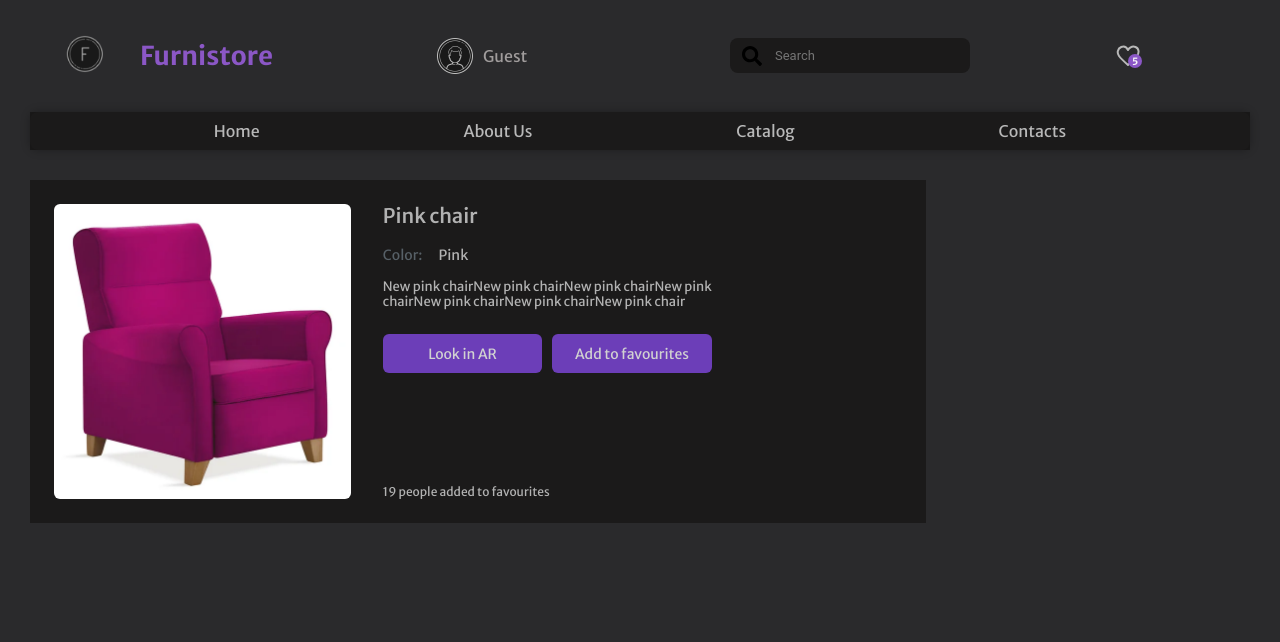
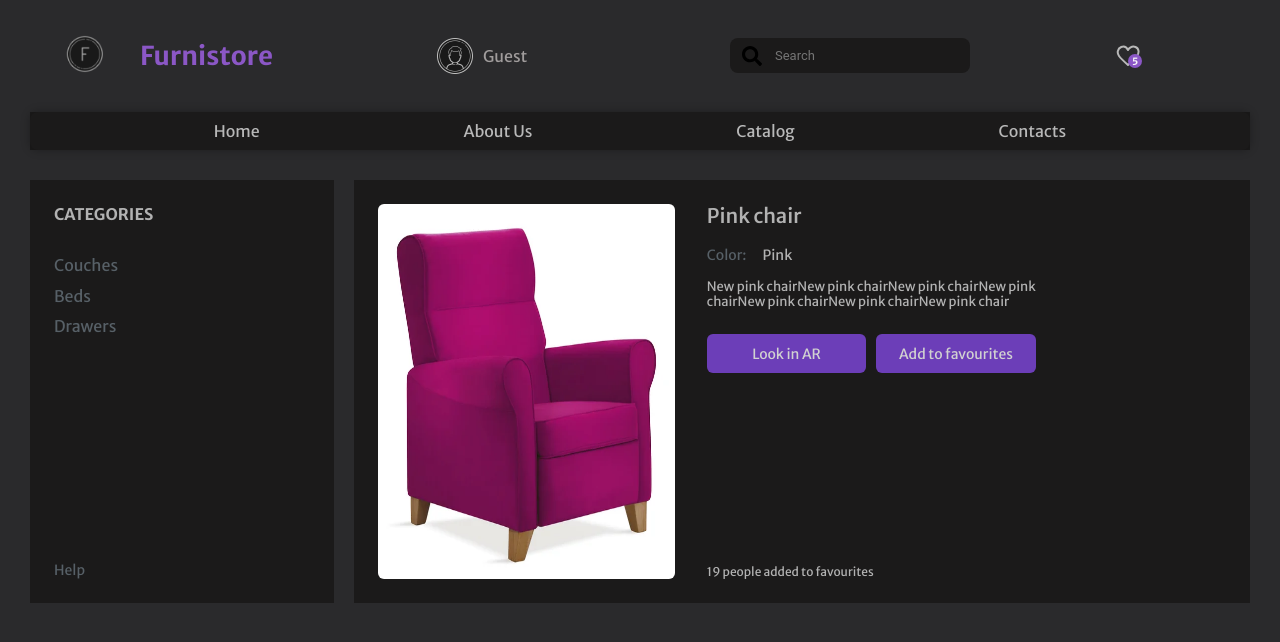
Before and after one commit to DamjanT1988/TEST-A, a React (Create React App) app: page / in a window 1280 px wide. Shown: the top 642 px of the page. Built offline with nearby package versions, Linux system fonts and the light colour scheme.

Commit message:
Added Sidebar component

```diff
--- a/src/components/Main/Main.jsx
+++ b/src/components/Main/Main.jsx
@@ -2,12 +2,16 @@ import style from './Main.module.css';
 import Layout from '../Layout';
 import { Menu } from './Menu/Menu';
 import { Product } from '../Product/Product';
+import { Sidebar } from './Sidebar/Sidebar';
 
 export const Main = () => (
   <main className={style.main}>
     <Layout>
       <Menu />
-      <Product />
+      <div className={style.commonBlock}>
+        <Sidebar />
+        <Product />
+      </div>
     </Layout>
   </main>
 );
--- a/src/components/Main/Main.module.css
+++ b/src/components/Main/Main.module.css
@@ -0,0 +1,4 @@
+.commonBlock {
+  display: flex;
+  justify-content: space-between;
+}
--- /dev/null
+++ b/src/components/Main/Sidebar/Sidebar.jsx
@@ -0,0 +1,26 @@
+import style from './Sidebar.module.css';
+
+export const Sidebar = () => {
+  return (
+    <section className={style.sidebar}>
+      <p className={style.title}>CATEGORIES</p>
+      <div>
+        <ul className={style.menu}>
+          <a href='/'><li>Couches</li></a>
+          <a href='/'><li>Beds</li></a>
+          <a href='/'><li>Drawers</li></a>
+        </ul>
+      </div>
+
+      <div className={style.footer}>
+        <a
+          className={style.link}
+          href='/help'
+          target='_blank'
+        >
+          Help
+        </a>
+      </div>
+    </section>
+  )
+};
--- /dev/null
+++ b/src/components/Main/Sidebar/Sidebar.module.css
@@ -0,0 +1,43 @@
+.sidebar {
+  width: 304px;
+  padding: 24px;
+  height: 423px;
+  background-color: #1B1A1A;
+  color: #576067;
+  display: flex;
+  flex-direction: column;
+}
+
+.title {
+  font-weight: 600;
+  color: #b2b2b2;
+  line-height: 20px;
+}
+
+.menu {
+  margin-top: 32px;
+  display: flex;
+  flex-direction: column;
+  row-gap: 12px;
+}
+
+.link {
+  color: var(--dark-sea);
+  font-size: 14px;
+  line-height: 17px;
+  text-transform: capitalize;
+}
+
+.link:hover {
+  color: var(--white);
+}
+
+.link.active {
+  color: var(--violet);
+}
+
+.footer {
+  margin-top: auto;
+  display: flex;
+  justify-content: space-between;
+}
--- /dev/null
+++ b/src/components/Main/Sidebar/index.jsx
@@ -0,0 +1,2 @@
+import {Sidebar} from './Sidebar';
+export default Sidebar;
```
